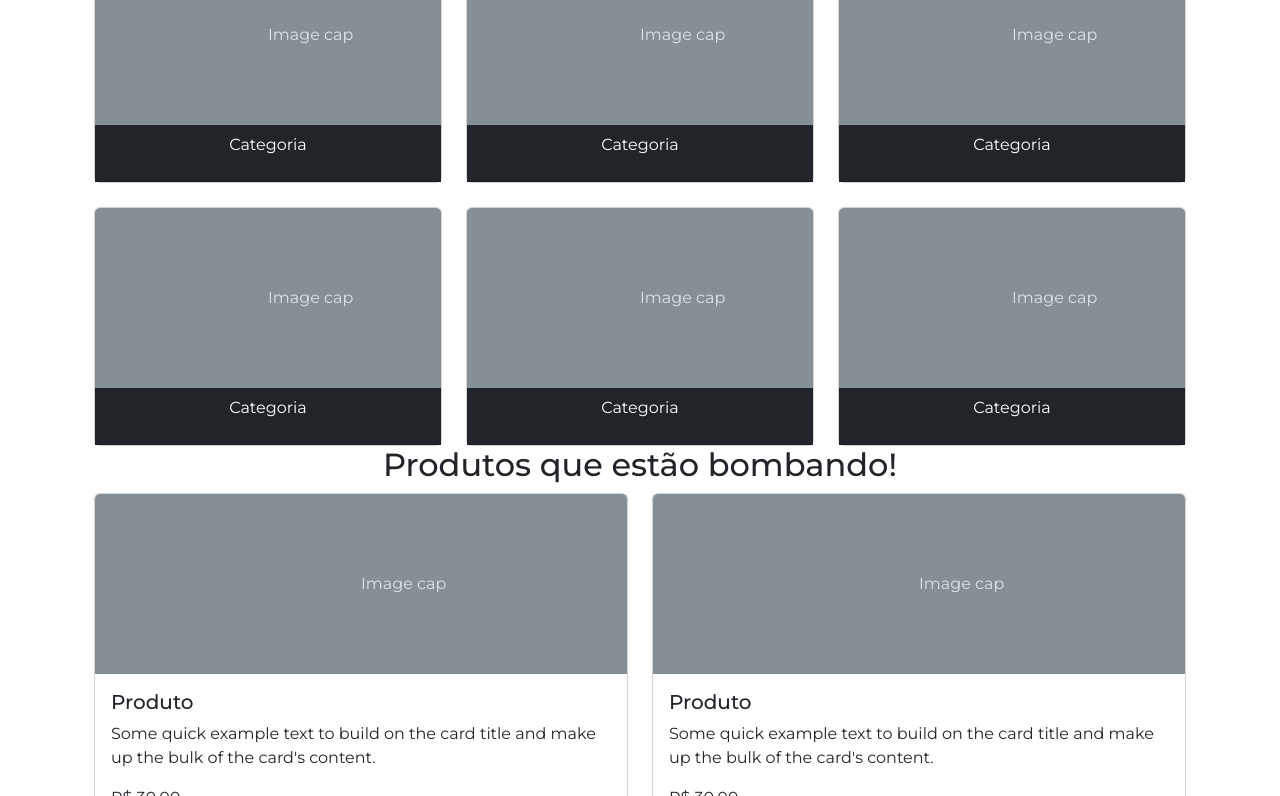
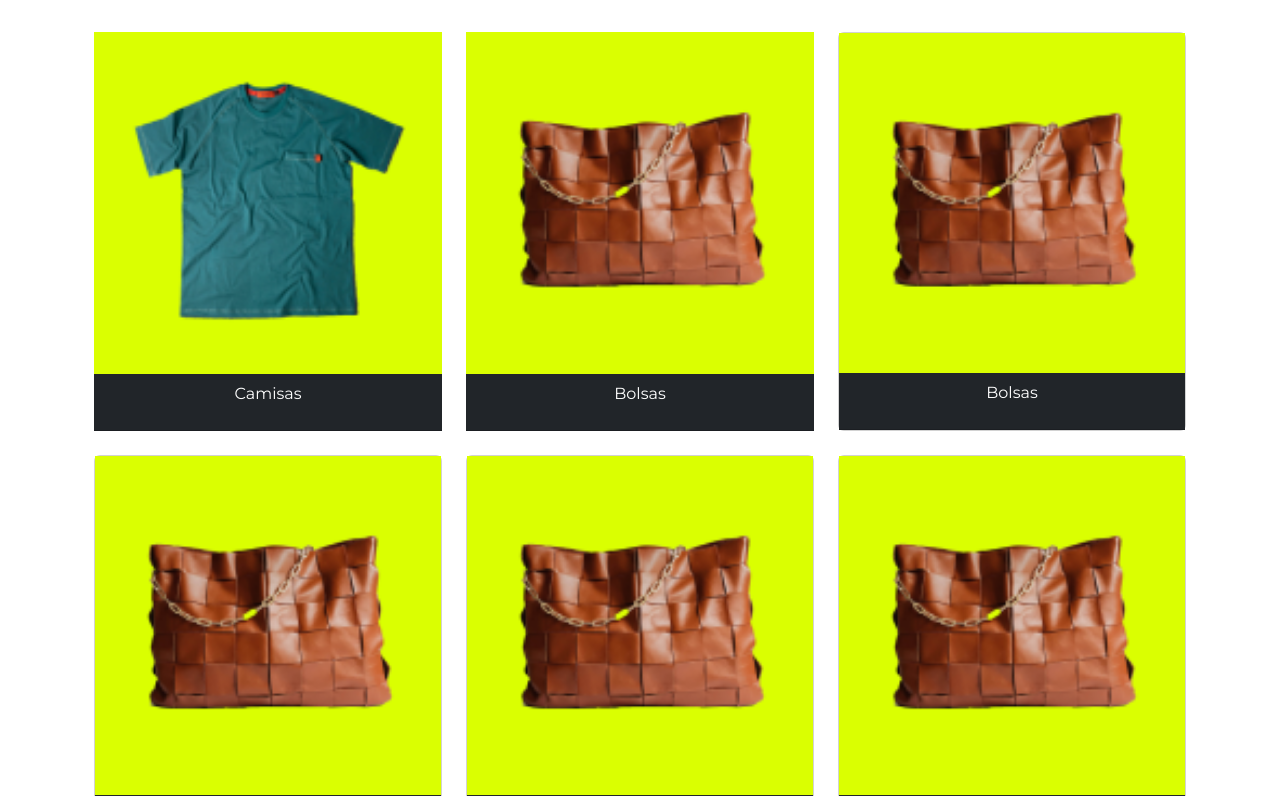
Before and after one commit to arthurazevedods/Dona, a plain HTML site: page index.html in a window 1280 px wide. Shown: the part 553-1349 px from the top of the page. Drawn offline with nearby package versions, Linux system fonts and the light colour scheme.

Commit message:
margins and paddings

```diff
--- a/index.html
+++ b/index.html
@@ -1,5 +1,5 @@
 <!DOCTYPE html>
-<html lang="en">
+<html lang="pt-br">
 
 <head>
   <meta charset="UTF-8">
@@ -18,12 +18,14 @@
     <div class="container-fluid">
       <a class="navbar-brand" href="#">
         <h1 class="d-flex text-white">
-          <img class="d-block navbar-logo" src="assets/icons8-vestido-modelado-64.png" alt="Logo Dona Modas e Acessórios">
+          <img class="d-block navbar-logo" src="assets/icons8-vestido-modelado-64.png"
+            alt="Logo Dona Modas e Acessórios">
           dona
         </h1>
       </a>
-      <button class="navbar-toggler" type="button" data-bs-toggle="collapse" data-bs-target="#navbarSupportedContent"
-        aria-controls="navbarSupportedContent" aria-expanded="false" aria-label="Toggle navigation">
+      <button class="navbar-toggler bg-light border-0" type="button" data-bs-toggle="collapse"
+        data-bs-target="#navbarSupportedContent" aria-controls="navbarSupportedContent" aria-expanded="false"
+        aria-label="Toggle navigation">
         <span class="navbar-toggler-icon"></span>
       </button>
       <div class="collapse navbar-collapse" id="navbarSupportedContent">
@@ -42,7 +44,7 @@
           </li>
         </ul>
         <form class="d-flex" role="search">
-          <input class="form-control me-2" type="search" placeholder="Digite o produto" aria-label="Search">
+          <input class="form-control me-2" type="search" placeholder="Digite o produto" aria-label="Pesquisar">
           <button class="btn btn-outline-light" type="submit">Buscar</button>
         </form>
       </div>
@@ -60,26 +62,35 @@
     </div>
     <div class="carousel-inner">
       <div class="carousel-item active">
-        <img class="img-fluid d-md-none" src="assets/Mobile/banner2-mobile.png" alt="Modelo feminina utilizando óculos escuros e vestindo conjunto esportivo de blusa e calça na cor preta, sentada em um sofá preto em um fundo rosa.">
-        <img class="img-fluid d-none d-md-block d-xl-none w-100" src="assets/Tablet/banner2-tablet.png" alt="Modelo feminina utilizando óculos escuros e vestindo conjunto esportivo de blusa e calça na cor preta, sentada em um sofá preto em um fundo rosa.">
-        <img class="img-fluid d-none d-xl-block w-100" src="assets/Desktop/banner2-desktop.png" alt="Modelo feminina utilizando óculos escuros e vestindo conjunto esportivo de blusa e calça na cor preta, sentada em um sofá preto em um fundo rosa.">
+        <img class="img-fluid d-md-none" src="assets/Mobile/banner2-mobile.png"
+          alt="Modelo feminina utilizando óculos escuros e vestindo conjunto esportivo de blusa e calça na cor preta, sentada em um sofá preto em um fundo rosa.">
+        <img class="img-fluid d-none d-md-block d-xl-none w-100" src="assets/Tablet/banner2-tablet.png"
+          alt="Modelo feminina utilizando óculos escuros e vestindo conjunto esportivo de blusa e calça na cor preta, sentada em um sofá preto em um fundo rosa.">
+        <img class="img-fluid d-none d-xl-block w-100" src="assets/Desktop/banner2-desktop.png"
+          alt="Modelo feminina utilizando óculos escuros e vestindo conjunto esportivo de blusa e calça na cor preta, sentada em um sofá preto em um fundo rosa.">
         <div class="carousel-caption d-none d-md-block">
           <h5 class="fs-1 loja-name">dona</h5>
         </div>
       </div>
       <div class="carousel-item">
-        <img class="img-fluid d-md-none" src="assets/Mobile/banner2-mobile.png" alt="Modelo feminina utilizando óculos escuros e vestindo conjunto esportivo de blusa e calça na cor preta, sentada em um sofá preto em um fundo rosa.">
-        <img class="img-fluid d-none d-md-block d-xl-none w-100" src="assets/Tablet/banner2-tablet.png" alt="Modelo feminina utilizando óculos escuros e vestindo conjunto esportivo de blusa e calça na cor preta, sentada em um sofá preto em um fundo rosa.">
-        <img class="img-fluid d-none d-xl-block w-100" src="assets/Desktop/banner2-desktop.png" alt="Modelo feminina utilizando óculos escuros e vestindo conjunto esportivo de blusa e calça na cor preta, sentada em um sofá preto em um fundo rosa.">
+        <img class="img-fluid d-md-none" src="assets/Mobile/banner2-mobile.png"
+          alt="Modelo feminina utilizando óculos escuros e vestindo conjunto esportivo de blusa e calça na cor preta, sentada em um sofá preto em um fundo rosa.">
+        <img class="img-fluid d-none d-md-block d-xl-none w-100" src="assets/Tablet/banner2-tablet.png"
+          alt="Modelo feminina utilizando óculos escuros e vestindo conjunto esportivo de blusa e calça na cor preta, sentada em um sofá preto em um fundo rosa.">
+        <img class="img-fluid d-none d-xl-block w-100" src="assets/Desktop/banner2-desktop.png"
+          alt="Modelo feminina utilizando óculos escuros e vestindo conjunto esportivo de blusa e calça na cor preta, sentada em um sofá preto em um fundo rosa.">
         <div class="carousel-caption d-none d-md-block">
           <h5 class="fs-1">COLEÇÃO ATEMPORAL</h5>
           <p class="fs-4">Estilo e qualidade para durar.</p>
         </div>
       </div>
       <div class="carousel-item">
-        <img class="img-fluid d-md-none" src="assets/Mobile/banner3-mobile.png" alt="Modelo masculino utlizando óculos e chapéu e vestindo conjunto de blusa e calça">
-        <img class="img-fluid d-none d-md-block d-xl-none w-100" src="assets/Tablet/banner3-tablet.png" alt="Modelo masculino utlizando óculos e chapéu e vestindo conjunto de blusa e calça">
-        <img class="img-fluid d-none d-xl-block w-100" src="assets/Desktop/banner3-desktop.png" alt="Modelo masculino utlizando óculos e chapéu e vestindo conjunto de blusa e calça">
+        <img class="img-fluid d-md-none" src="assets/Mobile/banner3-mobile.png"
+          alt="Modelo masculino utlizando óculos e chapéu e vestindo conjunto de blusa e calça">
+        <img class="img-fluid d-none d-md-block d-xl-none w-100" src="assets/Tablet/banner3-tablet.png"
+          alt="Modelo masculino utlizando óculos e chapéu e vestindo conjunto de blusa e calça">
+        <img class="img-fluid d-none d-xl-block w-100" src="assets/Desktop/banner3-desktop.png"
+          alt="Modelo masculino utlizando óculos e chapéu e vestindo conjunto de blusa e calça">
         <div class="carousel-caption d-none d-md-block">
           <h5 class="fs-1">COLEÇÃO ATEMPORAL</h5>
           <p class="fs-4">Alto impacto visual, baixo impacto ambiental!</p>
@@ -88,28 +99,39 @@
     </div>
     <button class="carousel-control-prev" type="button" data-bs-target="#carouselExampleCaptions" data-bs-slide="prev">
       <span class="carousel-control-prev-icon" aria-hidden="true"></span>
-      <span class="visually-hidden">Previous</span>
+      <span class="visually-hidden">Anterior</span>
     </button>
     <button class="carousel-control-next" type="button" data-bs-target="#carouselExampleCaptions" data-bs-slide="next">
       <span class="carousel-control-next-icon" aria-hidden="true"></span>
-      <span class="visually-hidden">Next</span>
+      <span class="visually-hidden">Próximo</span>
     </button>
   </div>
 
-  <h2 class="text-center">Busque por categoria:</h2>
+  <h2 class="text-center my-3 my-xl-5">Busque por categoria:</h2>
 
   <div class="container row mx-auto g-4">
 
     <div class="col-6 col-md-4 col-xxl-2">
-      <div class="card">
-        <svg class="bd-placeholder-img card-img-top" width="100%" height="180" xmlns="http://www.w3.org/2000/svg"
-          role="img" aria-label="Placeholder: Image cap" preserveAspectRatio="xMidYMid slice" focusable="false">
-          <title>Placeholder</title>
-          <rect width="100%" height="100%" fill="#868e96"></rect><text x="50%" y="50%" fill="#dee2e6" dy=".3em">Image
-            cap</text>
-        </svg>
+      <div class="card rounded-0 border-0">
+        <img class="d-md-none d-block" src="assets/Mobile/categorias/categoria-camiseta.png" alt="Camiseta de manga curta">
+        <img class="d-none d-md-block d-lg-none" src="assets/Tablet/categorias/categoria-camiseta.png"
+          alt="Camiseta de manga curta">
+        <img class="d-none d-lg-block" src="assets/Desktop/categorias/categoria-camiseta.png"
+          alt="Camiseta de manga curta">
         <div class="card-header bg-dark">
-          <p class="text-center text-white">Categoria</p>
+          <p class="text-center text-white">Camisas</p>
+
+        </div>
+      </div>
+    </div>
+
+    <div class="col-6 col-md-4 col-xxl-2">
+      <div class="card rounded-0 border-0">
+        <img class="d-md-none d-block" src="assets/Mobile/categorias/categoria-bolsas.png" alt="Bolsa marrom">
+        <img class="d-none d-md-block d-lg-none" src="assets/Tablet/categorias/categoria-bolsas.png" alt="Bolsa marrom">
+        <img class="d-none d-lg-block" src="assets/Desktop/categorias/categoria-bolsa.png" alt="Bolsa marrom">
+        <div class="card-header bg-dark">
+          <p class="text-center text-white">Bolsas</p>
 
         </div>
       </div>
@@ -117,81 +139,63 @@
 
     <div class="col-6 col-md-4 col-xxl-2">
       <div class="card">
-        <svg class="bd-placeholder-img card-img-top" width="100%" height="180" xmlns="http://www.w3.org/2000/svg"
-          role="img" aria-label="Placeholder: Image cap" preserveAspectRatio="xMidYMid slice" focusable="false">
-          <title>Placeholder</title>
-          <rect width="100%" height="100%" fill="#868e96"></rect><text x="50%" y="50%" fill="#dee2e6" dy=".3em">Image
-            cap</text>
-        </svg>
-        <div class="card-header bg-dark">
-          <p class="text-center text-white">Categoria</p>
+        <div class="card rounded-0 border-0">
+          <img class="d-md-none d-block" src="assets/Mobile/categorias/categoria-bolsas.png" alt="Bolsa marrom">
+          <img class="d-none d-md-block d-lg-none" src="assets/Tablet/categorias/categoria-bolsas.png" alt="Bolsa marrom">
+          <img class="d-none d-lg-block" src="assets/Desktop/categorias/categoria-bolsa.png" alt="Bolsa marrom">
+          <div class="card-header bg-dark">
+            <p class="text-center text-white">Bolsas</p>
 
+          </div>
         </div>
       </div>
     </div>
 
     <div class="col-6 col-md-4 col-xxl-2">
       <div class="card">
-        <svg class="bd-placeholder-img card-img-top" width="100%" height="180" xmlns="http://www.w3.org/2000/svg"
-          role="img" aria-label="Placeholder: Image cap" preserveAspectRatio="xMidYMid slice" focusable="false">
-          <title>Placeholder</title>
-          <rect width="100%" height="100%" fill="#868e96"></rect><text x="50%" y="50%" fill="#dee2e6" dy=".3em">Image
-            cap</text>
-        </svg>
-        <div class="card-header bg-dark">
-          <p class="text-center text-white">Categoria</p>
+        <div class="card rounded-0 border-0">
+          <img class="d-md-none d-block" src="assets/Mobile/categorias/categoria-bolsas.png" alt="Bolsa marrom">
+          <img class="d-none d-md-block d-lg-none" src="assets/Tablet/categorias/categoria-bolsas.png" alt="Bolsa marrom">
+          <img class="d-none d-lg-block" src="assets/Desktop/categorias/categoria-bolsa.png" alt="Bolsa marrom">
+          <div class="card-header bg-dark">
+            <p class="text-center text-white">Bolsas</p>
 
+          </div>
+        </div>
+
+      </div>
+    </div>
+
+    <div class="col-6 col-md-4 col-xxl-2">
+      <div class="card">
+        <div class="card rounded-0 border-0">
+          <img class="d-md-none d-block" src="assets/Mobile/categorias/categoria-bolsas.png" alt="Bolsa marrom">
+          <img class="d-none d-md-block d-lg-none" src="assets/Tablet/categorias/categoria-bolsas.png" alt="Bolsa marrom">
+          <img class="d-none d-lg-block" src="assets/Desktop/categorias/categoria-bolsa.png" alt="Bolsa marrom">
+          <div class="card-header bg-dark">
+            <p class="text-center text-white">Bolsas</p>
+
+          </div>
         </div>
       </div>
     </div>
 
     <div class="col-6 col-md-4 col-xxl-2">
       <div class="card">
-        <svg class="bd-placeholder-img card-img-top" width="100%" height="180" xmlns="http://www.w3.org/2000/svg"
-          role="img" aria-label="Placeholder: Image cap" preserveAspectRatio="xMidYMid slice" focusable="false">
-          <title>Placeholder</title>
-          <rect width="100%" height="100%" fill="#868e96"></rect><text x="50%" y="50%" fill="#dee2e6" dy=".3em">Image
-            cap</text>
-        </svg>
-        <div class="card-header bg-dark">
-          <p class="text-center text-white">Categoria</p>
+        <div class="card rounded-0 border-0">
+          <img class="d-md-none d-block" src="assets/Mobile/categorias/categoria-bolsas.png" alt="Bolsa marrom">
+          <img class="d-none d-md-block d-lg-none" src="assets/Tablet/categorias/categoria-bolsas.png" alt="Bolsa marrom">
+          <img class="d-none d-lg-block" src="assets/Desktop/categorias/categoria-bolsa.png" alt="Bolsa marrom">
+          <div class="card-header bg-dark">
+            <p class="text-center text-white">Bolsas</p>
 
-        </div>
-      </div>
-    </div>
-
-    <div class="col-6 col-md-4 col-xxl-2">
-      <div class="card">
-        <svg class="bd-placeholder-img card-img-top" width="100%" height="180" xmlns="http://www.w3.org/2000/svg"
-          role="img" aria-label="Placeholder: Image cap" preserveAspectRatio="xMidYMid slice" focusable="false">
-          <title>Placeholder</title>
-          <rect width="100%" height="100%" fill="#868e96"></rect><text x="50%" y="50%" fill="#dee2e6" dy=".3em">Image
-            cap</text>
-        </svg>
-        <div class="card-header bg-dark ">
-          <p class="text-center text-white">Categoria</p>
-
-        </div>
-      </div>
-    </div>
-
-    <div class="col-6 col-md-4 col-xxl-2">
-      <div class="card">
-        <svg class="bd-placeholder-img card-img-top" width="100%" height="180" xmlns="http://www.w3.org/2000/svg"
-          role="img" aria-label="Placeholder: Image cap" preserveAspectRatio="xMidYMid slice" focusable="false">
-          <title>Placeholder</title>
-          <rect width="100%" height="100%" fill="#868e96"></rect><text x="50%" y="50%" fill="#dee2e6" dy=".3em">Image
-            cap</text>
-        </svg>
-        <div class="card-header bg-dark">
-          <p class="text-center text-white">Categoria</p>
-
+          </div>
         </div>
       </div>
     </div>
   </div>
 
-  <h2 class="text-center">Produtos que estão bombando!</h2>
+  <h2 class="container text-center my-3 my-xl-5 ">Produtos que estão bombando!</h2>
 
   <div class="container row mx-auto g-4">
 
@@ -304,9 +308,9 @@
     </div>
   </div>
 
-  <section class="mt-2 pb-4 bg-dark text-white">
+  <section class="mt-3 py-5 bg-dark text-white ">
 
-    <h2 class="p-3 m-2 text-center">Conheça todas as nossas facilidades</h2>
+    <h2 class="text-center">Conheça todas as nossas facilidades</h2>
 
     <div class="d-flex flex-column flex-lg-row align-items-center justify-content-center gap-3 px-3">
       <div class="divs-facilidades d-flex align-items-center">
@@ -337,12 +341,12 @@
 
   </section>
 
-  <form class="border border-secondary m-3 p-3 text-center">
+  <form class="border border-secondary container my-3 my-lg-5 p-3 text-center">
     <h5>Quer receber nossas novidades, promoções exclusivas e 10% OFF na primeira compra? Cadastre-se!</h5>
 
     <div class="input-group my-3">
-      <input type="email" class="form-control border-secondary rounded-0" placeholder="Digite seu e-mail" aria-label="Digite seu e-mail"
-        aria-describedby="button-addon2" />
+      <input type="email" class="form-control border-secondary rounded-0" placeholder="Digite seu e-mail"
+        aria-label="Digite seu e-mail" aria-describedby="button-addon2" />
       <button type="button" id="button-addon2">Enviar</button>
     </div>
   </form>
@@ -357,11 +361,11 @@
           <i class="bi bi-facebook"></i>
         </a>
         <!-- Instagram -->
-        <a  class="btn text-white btn-floating m-1" style="background-color: #ac2bac;" href="#!" role="button">
+        <a class="btn text-white btn-floating m-1" style="background-color: #ac2bac;" href="#!" role="button">
           <i class="bi bi-instagram"></i>
         </a>
         <!-- Whatsapp -->
-        <a  class="btn text-white btn-floating m-1" style="background-color: rgb(43, 172, 56);" href="#!" role="button">
+        <a class="btn text-white btn-floating m-1" style="background-color: rgb(43, 172, 56);" href="#!" role="button">
           <i class="bi bi-whatsapp"></i>
         </a>
 
```
